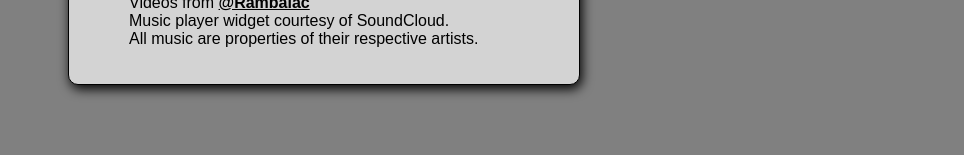
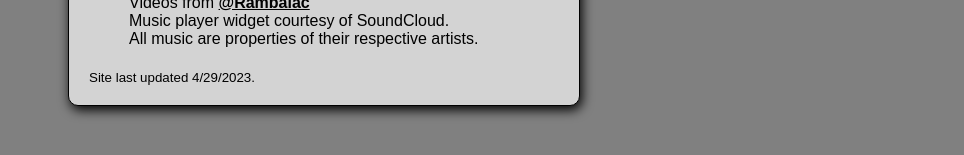
Before and after one commit to ThatGuyEdd/japan-walkaround, a React (Create React App) app: page / in a window 1280 px wide. Both pictures are taken after a click on the button 1114 px from the left and 18 px from the top of the page. Shown: the part 419-574 px from the top of the page, without its empty margins (316-1280 px from the left). Built offline with nearby package versions, Linux system fonts and the light colour scheme.

Commit message:
Ensured volume stays at slider level during shuffle.

```diff
--- a/src/pages/App.js
+++ b/src/pages/App.js
@@ -175,6 +175,7 @@ const Menu = ({ setCity }) => {
             All music are properties of their respective artists.
           </p>
           </ul>
+          <sub>Site last updated 4/29/2023.</sub>
         </>}
         handleClose={togglePopup}
       />}
--- a/src/pages/bgm.js
+++ b/src/pages/bgm.js
@@ -4,6 +4,9 @@ import { BiShuffle } from "react-icons/bi";
 import soundcloud from "../api/soundcloud";
 
 export const BGM = React.memo(() => {
+    let vol;
+    let volume;
+
     const playlist = ["263367934","300494469","483718232","545610837","783832791",
                       "655383102","305665701","799182711","1234281943","356635769"];
     let randPlaylist = playlist[Math.floor(Math.random() * playlist.length)];
@@ -14,12 +17,12 @@ export const BGM = React.memo(() => {
     const[shuffle, setShuffle] = useState(randPlaylist);
 
     const shufflePlaylist = () => {
+        vol = document.getElementById("volume");
+        soundcloud().setVolume(vol.value);
         setShuffle(playlist[Math.floor(Math.random() * playlist.length)]);
         randPlaylist = shuffle;
     };
 
-    let vol;
-    let volume;
     setTimeout
     (
         function() {
```
